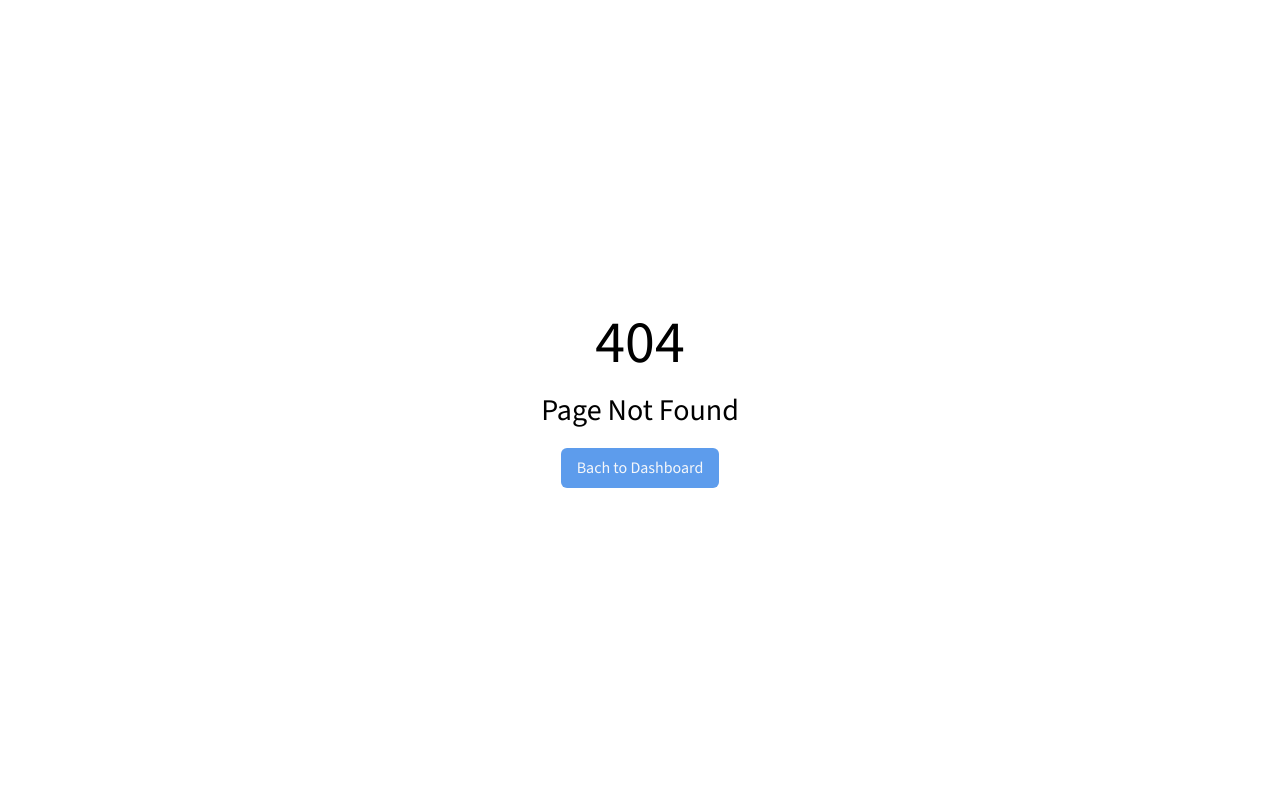
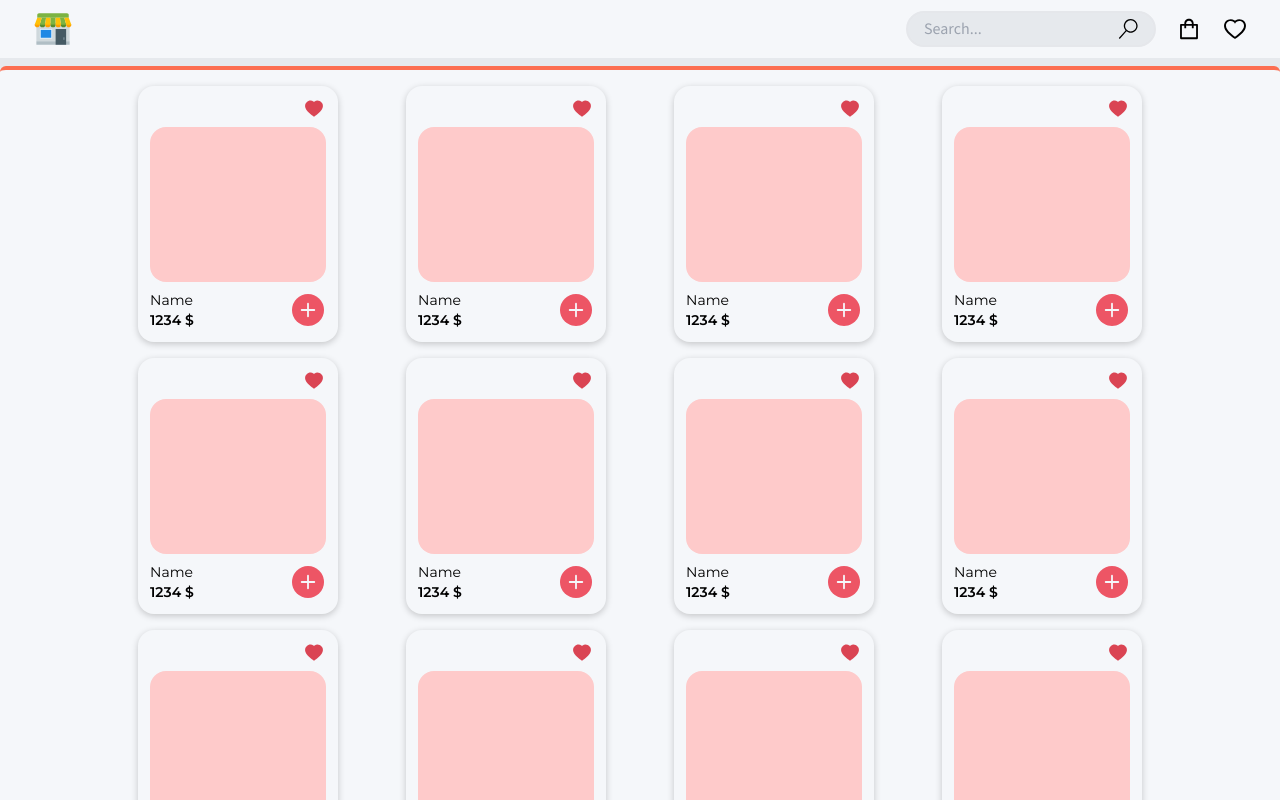
Before and after one commit to wyMinLwin/react-pos, a React (Vite) app: page /shop in a window 1280 px wide. Before the commit this address had no page. Built offline with nearby package versions, Linux system fonts and the light colour scheme.

Commit message:
shop-ui-draft-and-route-added

```diff
--- a/src/App.css
+++ b/src/App.css
@@ -1,4 +1,4 @@
-@import url('https://fonts.googleapis.com/css2?family=Montserrat:ital,wght@0,200;0,300;0,400;0,500;0,600;0,700;0,800;1,400;1,500&family=Source+Sans+3:ital,wght@0,300;0,400;0,500;0,600;0,700;0,800;1,600&display=swap');
+@import url('https://fonts.googleapis.com/css2?family=Montserrat:ital,wght@0,200;0,300;0,400;0,500;0,600;0,700;0,800;1,400;1,500&family=Source+Sans+3:ital,wght@0,100;0,200;0,300;0,400;0,500;0,600;0,700;0,800;1,600&display=swap');
 
 * {
     font-family: 'Source Sans 3', sans-serif;
@@ -22,6 +22,12 @@
     box-shadow: 0px 0px 3px 0px rgba(0,0,0,0.3);
     -webkit-box-shadow: 0px 0px 3px 0px rgba(0,0,0,0.3);
     -moz-box-shadow: 0px 0px 3px 0px rgba(0,0,0,0.3);
+}
+
+.user-item-shadow {
+    box-shadow: 0 2px 7px 0 rgba(0,0,0,.2);
+    -webkit-box-shadow: 0 2px 7px 0 rgba(0,0,0,.2);
+    -moz-box-shadow: 0 2px 7px 0 rgba(0,0,0,.2);
 }
 
 .purchase-box-shadow {
--- a/src/components/Navbar.tsx
+++ b/src/components/Navbar.tsx
@@ -3,12 +3,12 @@ import { FunctionComponent, memo } from "react"
 const Navbar:FunctionComponent = memo(() => {
 
   return (
-    <div className="flex justify-between items-center px-8 py-2 bg-lightgray-soft">
+    <nav className="flex justify-between items-center px-8 py-2 bg-lightgray-soft">
         <div className="text-important text-lg">React POS</div>
         <div className="w-10 h-10 bg-gray-500 rounded-full overflow-hidden border-2">
             <img className="w-full h-full" src="https://hips.hearstapps.com/hmg-prod/images/robert-pattinson-as-bruce-wayne-batman-in-the-batman-1645187114.jpg?crop=0.468xw:1.00xh;0.510xw,0&resize=1200:*" alt="profile avarter" />
         </div>
-    </div>
+    </nav>
   )
 })
 
--- /dev/null
+++ b/src/modules/public/shop/ShopView.tsx
@@ -0,0 +1,52 @@
+import {FcShop} from 'react-icons/fc';
+import {AiOutlineShopping,AiOutlineHeart,AiFillHeart} from 'react-icons/ai';
+import {HiMiniPlus} from 'react-icons/hi2'
+import {VscSearch} from 'react-icons/vsc';
+const ShopView = () => {
+  const arr = [0, 1, 2, 3, 4, 5, 6, 7, 8, 9, 10, 11, 12, 13, 14, 15, 16, 17, 18, 19, 20, 21, 22, 23, 24, 25, 26, 27, 28, 29, 30, 31, 32, 33, 34, 35, 36, 37, 38, 39, 40, 41, 42, 43, 44, 45, 46, 47, 48, 49, 50];
+
+  return (
+    <div className='w-full h-full flex flex-col gap-2'>
+      <nav className='flex justify-between items-center px-8 py-2 bg-lightgray-soft'>
+        <FcShop size={42} />
+        <span className='flex items-center justify-end gap-5'>
+          <div className='hidden sm:flex justify-center items-center bg-lightgray-hard rounded-3xl py-1 px-4 gap-2 border-2'>
+            <input placeholder='Search...' className='focus:outline-none bg-lightgray-hard' />
+            <VscSearch size={20} />
+          </div>
+          <AiOutlineShopping size={26} />
+          <AiOutlineHeart size={26} />
+        </span>
+      </nav>
+      <div className='grow overflow-y-scroll  bg-lightgray-soft rounded-t-md border-t-4 border-bittersweet-soft flex flex-col'>
+        <div className=' w-3/4 mx-auto sm:hidden flex justify-between items-center bg-lightgray-hard rounded-3xl py-1 px-3 gap-2 border-2 mt-3'>
+          <input placeholder='Search...' className='focus:outline-none bg-lightgray-hard' />
+          <VscSearch size={20} />
+        </div>
+        <div className='grow overflow-y-scroll grid grid-cols-12 gap-4 pt-4 px-3 md:px-7 lg:px-28'>
+          {
+            arr.map(item => (
+              <div key={item} className='flex flex-col gap-2 col-span-6 md:col-span-4 lg:col-span-3 2xl:col-span-2 h-64 cart-item-shadow bg-lightgray-soft user-item-shadow mx-auto p-3 rounded-2xl'>
+                <AiFillHeart className="ml-auto text-grapefruit-hard" size={24} />
+                <div className='w-36 h-36 md:w-44 md:h-44 mx-auto overflow-hidden rounded-2xl bg-red-200'></div>
+                <div className='grid grid-cols-5'>
+                  <div className='flex flex-col col-span-4'>
+                    <div className='text-sm text-important'>Name</div>
+                    <div className='text-sm text-important font-semibold'>1234 $</div>
+                  </div>
+                  <div className='col-span-1 flex justify-center items-center'>
+                    <button className='bg-grapefruit-soft w-8 h-8 rounded-full click-effect flex justify-center items-center'>
+                      <HiMiniPlus className="text-lightgray-soft" size={24} />
+                    </button>
+                  </div>
+                </div>
+              </div>
+            ))
+          }
+        </div>
+      </div>
+    </div>
+  )
+}
+
+export default ShopView
--- a/src/modules/purchase/components/PurchaseHistory.tsx
+++ b/src/modules/purchase/components/PurchaseHistory.tsx
@@ -60,7 +60,7 @@ const PurchaseHistory = () => {
               <div className="grow bg-lightgray-hard p-4 rounded-md w-full grid grid-cols-2">
                 {
                   (JSON.parse(detailData?.purchase_items) as Array<CartItemtype>).map(item => (
-                    <div className="grid grid-cols-6 h-20 gap-2 my-2">
+                    <div className="grid grid-cols-6 h-20 gap-2 my-2" key={item.id}>
                       <div className="col-span-5 bg-lightgray-soft rounded-md grid grid-cols-6 px-4 gap-2">
                         <div className='w-14 h-14 flex justify-center items-center my-auto bg-black select-none col-span-2'>
                           <img src={item.url} className='w-full' alt={item.name} />
--- a/tailwind.config.js
+++ b/tailwind.config.js
@@ -7,6 +7,7 @@ export default {
   theme: {
     extend: {
       colors: {
+
         "grapefruit": {
           "soft":"#ED5565",
           "hard":"#DA4453"
```
Also changed, not shown: src/App.tsx (+15 -3 lines).
